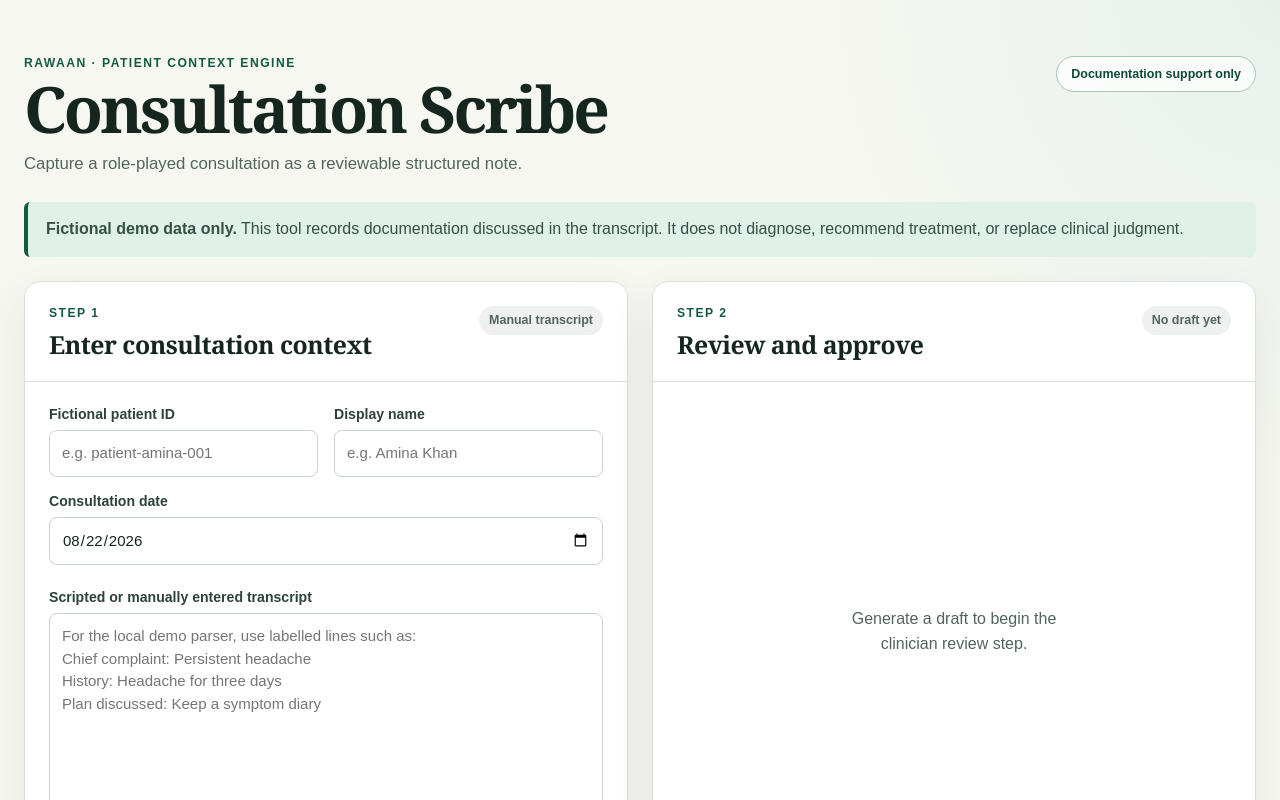
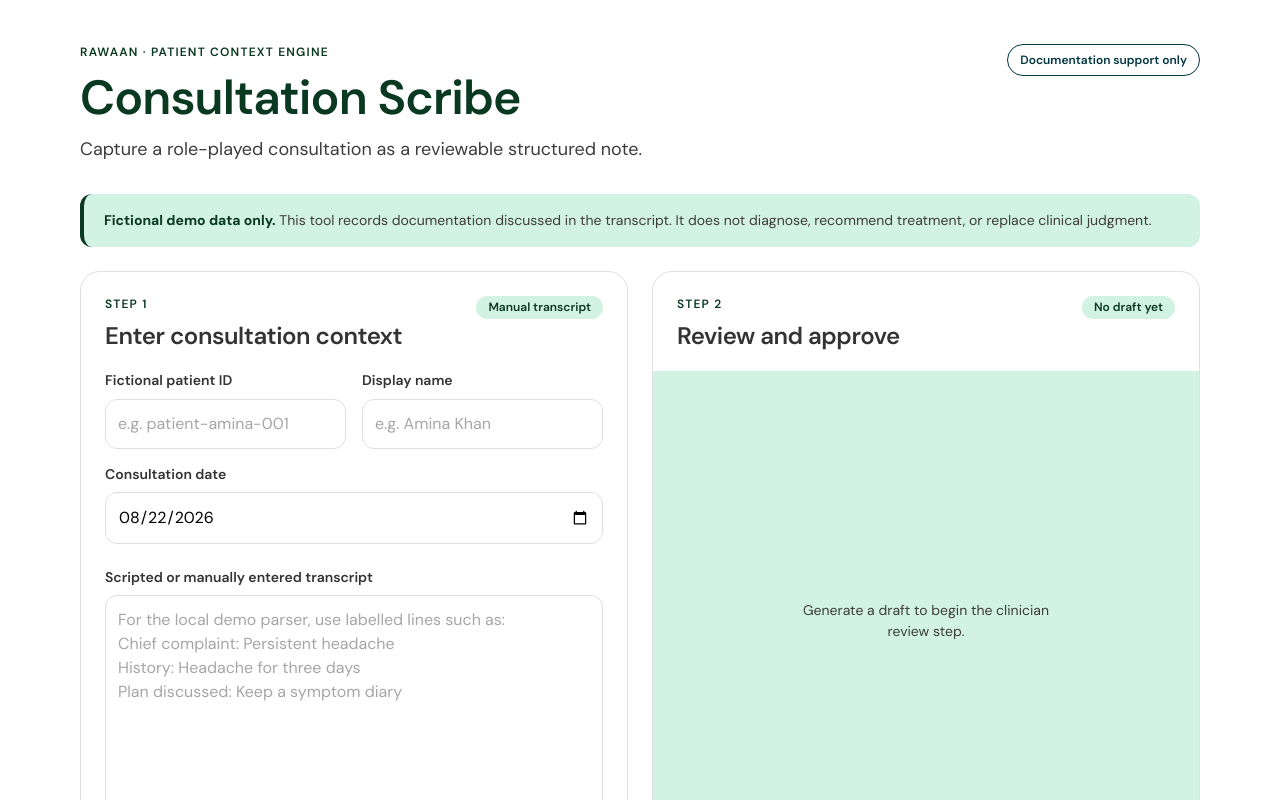
Before and after one commit to AmazingDude/rawaan, a Next.js app: page / in a window 1280 px wide. Shown: the top 800 px of the page. Built offline with nearby package versions, Linux system fonts and the light colour scheme.

Commit message:
style: apply Rawaan design system to Scribe UI

```diff
--- a/app/components/scribe-workspace.tsx
+++ b/app/components/scribe-workspace.tsx
@@ -133,14 +133,14 @@ export function ScribeWorkspace() {
         <div className="safety-label">Documentation support only</div>
       </header>
 
-      <section className="safety-notice" aria-label="Clinical safety notice">
+      <section className="safety-notice compliance-banner" aria-label="Clinical safety notice">
         <strong>Fictional demo data only.</strong> This tool records documentation
         discussed in the transcript. It does not diagnose, recommend treatment,
         or replace clinical judgment.
       </section>
 
       <section className="workspace-grid">
-        <section className="panel transcript-panel" aria-labelledby="transcript-title">
+        <section className="panel step-card transcript-panel" aria-labelledby="transcript-title">
           <div className="panel-heading">
             <div>
               <p className="step-label">STEP 1</p>
@@ -150,7 +150,7 @@ export function ScribeWorkspace() {
           </div>
 
           <div className="form-grid">
-            <label>
+            <label className="form-field">
               Fictional patient ID
               <input
                 value={form.patient_id}
@@ -158,7 +158,7 @@ export function ScribeWorkspace() {
                 placeholder="e.g. patient-amina-001"
               />
             </label>
-            <label>
+            <label className="form-field">
               Display name
               <input
                 value={form.patient_display_name}
@@ -168,7 +168,7 @@ export function ScribeWorkspace() {
                 placeholder="e.g. Amina Khan"
               />
             </label>
-            <label>
+            <label className="form-field">
               Consultation date
               <input
                 type="date"
@@ -180,7 +180,7 @@ export function ScribeWorkspace() {
             </label>
           </div>
 
-          <label className="transcript-field">
+          <label className="transcript-field form-field">
             Scripted or manually entered transcript
             <textarea
               value={form.transcript}
@@ -197,7 +197,7 @@ export function ScribeWorkspace() {
             </p>
             <button
               type="button"
-              className="primary-button"
+              className={draft ? "ghost-button" : "primary-button"}
               onClick={handleGenerate}
               disabled={isGenerating}
             >
@@ -206,7 +206,7 @@ export function ScribeWorkspace() {
           </div>
         </section>
 
-        <section className="panel review-panel" aria-labelledby="review-title">
+        <section className="panel step-card review-panel" aria-labelledby="review-title">
           <div className="panel-heading">
             <div>
               <p className="step-label">STEP 2</p>
@@ -222,7 +222,7 @@ export function ScribeWorkspace() {
           {draft ? (
             <div className="draft-fields">
               {textFields.map(({ field, label }) => (
-                <label key={field}>
+                <label key={field} className="note-field">
                   {label}
                   <textarea
                     value={draft[field]}
@@ -233,7 +233,10 @@ export function ScribeWorkspace() {
               ))}
 
               {listFields.map(({ field, label }) => (
-                <label key={field}>
+                <label
+                  key={field}
+                  className={`note-field ${field === "uncertainties" ? "is-uncertainties" : ""}`}
+                >
                   {label}
                   <textarea
                     value={draft[field].join("\n")}
@@ -256,7 +259,7 @@ export function ScribeWorkspace() {
                 </div>
                 <button
                   type="button"
-                  className="primary-button"
+                  className={approvedNote ? "ghost-button" : "primary-button"}
                   onClick={handleApprove}
                   disabled={isApproving || Boolean(approvedNote)}
                 >
--- a/app/globals.css
+++ b/app/globals.css
@@ -1,15 +1,44 @@
 :root {
-  --ink: #15251f;
-  --muted-ink: #53645e;
-  --paper: #f7f7f1;
-  --panel: #ffffff;
-  --line: #d9e0da;
-  --brand: #145a43;
-  --brand-strong: #0f4936;
-  --brand-soft: #e0f1e7;
-  --amber-soft: #fff2d6;
-  --amber-ink: #845800;
-  --shadow: 0 18px 45px rgba(23, 49, 39, 0.08);
+  --color-canopy-green: #0a3922;
+  --color-coral-action: #ff643b;
+  --color-leaf-accent: #1dbf73;
+  --color-deep-teal: #003642;
+  --color-ink-black: #000000;
+  --color-charcoal: #333333;
+  --color-graphite: #3d3d3d;
+  --color-slate: #7a7a7a;
+  --color-ash: #a6a6a6;
+  --color-frost-gray: #e0e0e0;
+  --color-mint-wash: #d2f2e3;
+  --color-sky-wash: #ccf0f8;
+  --color-sage-wash: #e4f7ee;
+  --color-peach-wash: #ffede8;
+  --color-lilac-wash: #fdf0ff;
+  --color-cream: #faf7e8;
+  --color-paper-white: #ffffff;
+
+  --font-dm-sans: "DM Sans", ui-sans-serif, system-ui, -apple-system, "Segoe UI", sans-serif;
+  --text-caption: 12px;
+  --text-body-sm: 14px;
+  --text-body: 16px;
+  --text-body-lg: 18px;
+  --text-subheading: 20px;
+  --text-heading-sm: 24px;
+  --text-heading: 32px;
+  --text-heading-lg: 48px;
+  --text-display: 64px;
+
+  --spacing-unit: 4px;
+  --page-max-width: 1120px;
+  --section-gap: 48px;
+  --card-padding: 24px;
+  --element-gap: 8px;
+
+  --radius-icons: 8px;
+  --radius-inputs: 12px;
+  --radius-cards: 20px;
+  --radius-buttons: 40px;
+  --radius-pills: 9999px;
 }
 
 * {
@@ -17,16 +46,18 @@
 }
 
 html {
-  background: var(--paper);
+  background: var(--color-paper-white);
 }
 
 body {
+  min-width: 320px;
   margin: 0;
-  color: var(--ink);
-  background:
-    radial-gradient(circle at top right, #e7f1eb 0, transparent 30rem),
-    var(--paper);
-  font-family: Arial, Helvetica, sans-serif;
+  color: var(--color-ink-black);
+  background: var(--color-paper-white);
+  font-family: var(--font-dm-sans);
+  font-size: var(--text-body);
+  line-height: 1.38;
+  text-rendering: optimizeLegibility;
 }
 
 button,
@@ -41,30 +72,15 @@ button {
 
 button:disabled {
   cursor: not-allowed;
-  opacity: 0.65;
+  opacity: 0.58;
 }
 
-.page-shell {
-  width: min(1440px, calc(100% - 48px));
-  margin: 0 auto;
-  padding: 56px 0 72px;
-}
-
-.hero {
-  display: flex;
-  align-items: flex-start;
-  justify-content: space-between;
-  gap: 24px;
-  margin-bottom: 24px;
-}
-
-.eyebrow,
-.step-label {
-  margin: 0;
-  color: var(--brand);
-  font-size: 0.76rem;
-  font-weight: 800;
-  letter-spacing: 0.12em;
+button:focus-visible,
+input:focus-visible,
+textarea:focus-visible,
+summary:focus-visible {
+  outline: 3px solid color-mix(in srgb, var(--color-leaf-accent) 42%, transparent);
+  outline-offset: 3px;
 }
 
 h1,
@@ -73,54 +89,86 @@ p {
   margin-top: 0;
 }
 
+.page-shell {
+  width: min(var(--page-max-width), calc(100% - 48px));
+  margin: 0 auto;
+  padding: 28px 0 56px;
+}
+
+.hero {
+  display: flex;
+  align-items: flex-start;
+  justify-content: space-between;
+  gap: 24px;
+  padding: 16px 0 32px;
+}
+
+.eyebrow,
+.step-label {
+  margin: 0;
+  color: var(--color-canopy-green);
+  font-size: var(--text-caption);
+  font-weight: 600;
+  letter-spacing: 0.1em;
+}
+
 h1 {
-  max-width: 700px;
-  margin: 8px 0 12px;
-  font-family: Georgia, "Times New Roman", serif;
-  font-size: clamp(2.45rem, 5vw, 4.75rem);
-  line-height: 0.96;
-  letter-spacing: -0.045em;
+  max-width: 720px;
+  margin: 10px 0 12px;
+  color: var(--color-canopy-green);
+  font-size: clamp(2rem, 5vw, var(--text-heading-lg));
+  font-weight: 600;
+  letter-spacing: -0.019em;
+  line-height: 1.14;
 }
 
 h2 {
   margin: 7px 0 0;
-  font-family: Georgia, "Times New Roman", serif;
-  font-size: 1.55rem;
-  letter-spacing: -0.02em;
+  color: var(--color-charcoal);
+  font-size: var(--text-heading-sm);
+  font-weight: 600;
+  letter-spacing: -0.019em;
+  line-height: 1.3;
 }
 
 .hero-copy {
   max-width: 620px;
   margin-bottom: 0;
-  color: var(--muted-ink);
-  font-size: 1.05rem;
-  line-height: 1.6;
+  color: var(--color-graphite);
+  font-size: var(--text-body-lg);
+  line-height: 1.4;
 }
 
 .safety-label,
 .status-chip {
-  border-radius: 999px;
-  font-size: 0.78rem;
-  font-weight: 800;
-  line-height: 1;
+  border-radius: var(--radius-pills);
+  font-size: var(--text-caption);
+  font-weight: 600;
+  line-height: 1.2;
   white-space: nowrap;
 }
 
 .safety-label {
-  padding: 11px 14px;
-  border: 1px solid #a4c9b5;
-  color: var(--brand-strong);
-  background: rgba(255, 255, 255, 0.75);
+  padding: 8px 12px;
+  border: 1px solid var(--color-deep-teal);
+  color: var(--color-deep-teal);
+  background: var(--color-paper-white);
 }
 
-.safety-notice {
+.compliance-banner {
   margin-bottom: 24px;
-  padding: 15px 18px;
-  border-left: 4px solid var(--brand);
-  border-radius: 6px;
-  color: #345047;
-  background: var(--brand-soft);
-  line-height: 1.55;
+  padding: 16px 20px;
+  border-left: 4px solid var(--color-canopy-green);
+  border-radius: var(--radius-inputs);
+  color: var(--color-graphite);
+  background: var(--color-mint-wash);
+  font-size: var(--text-body-sm);
+  line-height: 1.5;
+}
+
+.compliance-banner strong {
+  color: var(--color-canopy-green);
+  font-weight: 700;
 }
 
 .workspace-grid {
@@ -131,11 +179,12 @@ h2 {
 }
 
 .panel {
-  overflow: hidden;
-  border: 1px solid var(--line);
-  border-radius: 16px;
-  background: var(--panel);
-  box-shadow: var(--shadow);
+  background: var(--color-paper-white);
+}
+
+.step-card {
+  border: 1px solid var(--color-frost-gray);
+  border-radius: var(--radius-cards);
 }
 
 .panel-heading {
@@ -143,61 +192,72 @@ h2 {
   align-items: flex-start;
   justify-content: space-between;
   gap: 16px;
-  padding: 24px 24px 20px;
-  border-bottom: 1px solid var(--line);
+  padding: var(--card-padding) var(--card-padding) 20px;
 }
 
 .status-chip {
-  padding: 8px 10px;
+  padding: 4px 12px;
 }
 
 .status-chip.neutral {
-  color: var(--muted-ink);
-  background: #eef1ef;
+  color: var(--color-canopy-green);
+  background: var(--color-mint-wash);
 }
 
 .status-chip.draft {
-  color: var(--amber-ink);
-  background: var(--amber-soft);
+  color: var(--color-canopy-green);
+  background: var(--color-mint-wash);
 }
 
 .form-grid,
 .transcript-field,
 .draft-fields {
-  padding: 24px;
+  padding: 0 var(--card-padding) var(--card-padding);
 }
 
 .form-grid {
   display: grid;
   grid-template-columns: 1fr 1fr;
   gap: 16px;
-  padding-bottom: 0;
 }
 
 .form-grid label:last-child {
   grid-column: 1 / -1;
 }
 
-label {
+.form-field,
+.note-field {
   display: grid;
-  gap: 8px;
-  color: #2e423a;
-  font-size: 0.88rem;
-  font-weight: 750;
+  gap: var(--element-gap);
+  color: var(--color-charcoal);
+  font-size: var(--text-body-sm);
+  font-weight: 600;
+  line-height: 1.38;
+}
+
+.transcript-field {
+  display: grid;
+  gap: var(--element-gap);
 }
 
 input,
 textarea {
   width: 100%;
-  border: 1px solid #c8d3cc;
-  border-radius: 8px;
-  padding: 11px 12px;
-  color: var(--ink);
-  background: #fff;
-  font-size: 0.94rem;
+  border: 1px solid var(--color-frost-gray);
+  border-radius: var(--radius-inputs);
+  padding: 12px;
+  color: var(--color-ink-black);
+  background: var(--color-paper-white);
+  font-size: var(--text-body);
   font-weight: 400;
   line-height: 1.5;
-  transition: border-color 0.15s ease, box-shadow 0.15s ease;
+  transition: border-color 180ms ease, background-color 180ms ease;
+}
+
+input::placeholder,
+textarea::placeholder {
+  color: var(--color-ash);
+  opacity: 1;
 }
 
 textarea {
@@ -206,9 +266,9 @@ textarea {
 
 input:focus,
 textarea:focus {
+  border-color: var(--color-leaf-accent);
+  background: var(--color-sage-wash);
   outline: none;
-  border-color: var(--brand);
-  box-shadow: 0 0 0 3px rgba(20, 90, 67, 0.14);
 }
 
 .panel-footer,
@@ -217,66 +277,110 @@ textarea:focus {
   align-items: center;
   justify-content: space-between;
   gap: 18px;
-  padding: 18px 24px 24px;
+  padding: 20px var(--card-padding) var(--card-padding);
 }
 
 .panel-footer {
-  border-top: 1px solid var(--line);
+  background: var(--color-cream);
+  border-radius: 0 0 var(--radius-cards) var(--radius-cards);
 }
 
 .source-note,
 .approval-bar p {
   margin: 0;
-  color: var(--muted-ink);
-  font-size: 0.83rem;
-  line-height: 1.5;
+  color: var(--color-graphite);
+  font-size: var(--text-body-sm);
+  line-height: 1.45;
+}
+
+.primary-button,
+.ghost-button {
+  flex: 0 0 auto;
+  border-radius: var(--radius-buttons);
+  padding: 12px 24px;
+  font-size: var(--text-body);
+  line-height: 1.2;
+  transition: background-color 180ms ease, border-color 180ms ease, color 180ms ease;
 }
 
 .primary-button {
-  flex: 0 0 auto;
-  border: 0;
-  border-radius: 8px;
-  padding: 12px 16px;
-  color: #fff;
-  background: var(--brand);
-  font-weight: 800;
-  transition: background 0.15s ease, transform 0.15s ease;
+  border: 1px solid var(--color-coral-action);
+  color: var(--color-paper-white);
+  background: var(--color-coral-action);
+  font-weight: 600;
 }
 
 .primary-button:hover:not(:disabled) {
-  background: var(--brand-strong);
-  transform: translateY(-1px);
+  border-color: var(--color-canopy-green);
+  background: var(--color-canopy-green);
+}
+
+.primary-button:active:not(:disabled) {
+  background: var(--color-deep-teal);
+}
+
+.ghost-button {
+  border: 1px solid var(--color-ink-black);
+  color: var(--color-ink-black);
+  background: transparent;
+  font-weight: 500;
+}
+
+.ghost-button:hover:not(:disabled) {
+  border-color: var(--color-canopy-green);
+  color: var(--color-canopy-green);
+  background: var(--color-mint-wash);
 }
 
 .message {
-  margin: 18px 24px 0;
-  padding: 12px 14px;
-  border-radius: 8px;
-  color: #24473a;
-  background: #e8f4ed;
-  font-size: 0.9rem;
+  margin: 0 var(--card-padding) 20px;
+  padding: 14px 16px;
+  border-left: 4px solid var(--color-canopy-green);
+  border-radius: var(--radius-inputs);
+  color: var(--color-canopy-green);
+  background: var(--color-mint-wash);
+  font-size: var(--text-body-sm);
   line-height: 1.45;
 }
 
 .draft-fields {
   display: grid;
-  gap: 17px;
+  gap: 16px;
+}
+
+.note-field {
+  padding: 20px;
+  border: 1px solid var(--color-frost-gray);
+  border-radius: 16px;
+  background: var(--color-paper-white);
+}
+
+.note-field.is-uncertainties {
+  background: var(--color-peach-wash);
+  border-color: color-mix(in srgb, var(--color-coral-action) 34%, var(--color-frost-gray));
+}
+
+.note-field.is-uncertainties textarea {
+  background: var(--color-paper-white);
 }
 
 .transcript-provenance {
-  padding: 14px;
-  border: 1px solid var(--line);
-  border-radius: 8px;
-  color: var(--muted-ink);
-  background: #fbfcfa;
-  font-size: 0.88rem;
+  padding: 16px 20px;
+  border-radius: var(--radius-inputs);
+  color: var(--color-graphite);
+  background: var(--color-lilac-wash);
+  font-size: var(--text-body-sm);
   line-height: 1.55;
 }
 
 .transcript-provenance summary {
-  color: var(--ink);
+  color: var(--color-charcoal);
   cursor: pointer;
-  font-weight: 800;
+  font-weight: 600;
+}
+
+.transcript-provenance summary:hover {
+  color: var(--color-canopy-green);
 }
 
 .transcript-provenance p {
@@ -285,14 +389,17 @@ textarea:focus {
 }
 
 .approval-bar {
-  margin: 2px -24px -24px;
-  border-top: 1px solid var(--line);
-  background: #fafcf9;
+  margin: 4px -24px -24px;
+  background: var(--color-sage-wash);
+  border-radius: 0 0 var(--radius-cards) var(--radius-cards);
 }
 
 .approval-bar strong {
   display: block;
   margin-bottom: 3px;
+  color: var(--color-canopy-green);
+  font-size: var(--text-body-sm);
+  font-weight: 700;
 }
 
 .empty-state {
@@ -300,28 +407,44 @@ textarea:focus {
   min-height: 500px;
   place-items: center;
   padding: 32px;
-  color: var(--muted-ink);
+  color: var(--color-graphite);
+  background: var(--color-mint-wash);
+  border-radius: 0 0 var(--radius-cards) var(--radius-cards);
   text-align: center;
 }
 
 .empty-state p {
   max-width: 260px;
   margin: 0;
+  font-size: var(--text-body-sm);
   line-height: 1.55;
 }
 
 .success-card {
   margin: 0 24px 24px;
-  padding: 15px;
-  border: 1px solid #aad1b9;
-  border-radius: 8px;
-  color: #23503b;
-  background: #edf8f1;
+  padding: 16px 20px;
+  border-radius: var(--radius-inputs);
+  color: var(--color-canopy-green);
+  background: var(--color-sage-wash);
+}
+
+.success-card strong {
+  color: var(--color-leaf-accent);
+  font-weight: 700;
 }
 
 .success-card p {
   margin: 6px 0 0;
-  font-size: 0.85rem;
+  font-size: var(--text-body-sm);
+}
+
+@media (prefers-reduced-motion: reduce) {
+  *,
+  *::before,
+  *::after {
+    scroll-behavior: auto !important;
+    transition-duration: 0.01ms !important;
+  }
 }
 
 @media (max-width: 900px) {
@@ -336,8 +459,8 @@ textarea:focus {
 
 @media (max-width: 620px) {
   .page-shell {
-    width: min(100% - 28px, 1440px);
-    padding: 30px 0 48px;
+    width: min(100% - 28px, var(--page-max-width));
+    padding: 16px 0 40px;
   }
 
   .hero,
@@ -360,7 +483,8 @@ textarea:focus {
     grid-column: auto;
   }
 
-  .primary-button {
+  .primary-button,
+  .ghost-button {
     width: 100%;
   }
 }
--- a/app/layout.tsx
+++ b/app/layout.tsx
@@ -1,7 +1,14 @@
 import type { Metadata } from "next";
+import { DM_Sans } from "next/font/google";
 import type { ReactNode } from "react";
 
 import "./globals.css";
+
+const dmSans = DM_Sans({
+  subsets: ["latin"],
+  variable: "--font-dm-sans",
+  weight: ["400", "500", "600", "700"],
+});
 
 export const metadata: Metadata = {
   description: "Documentation-only consultation note capture for fictional demo patients.",
@@ -13,7 +20,7 @@ export default function RootLayout({
 }: Readonly<{ children: ReactNode }>) {
   return (
     <html lang="en">
-      <body>{children}</body>
+      <body className={dmSans.variable}>{children}</body>
     </html>
   );
 }
--- a/eslint.config.mjs
+++ b/eslint.config.mjs
@@ -9,6 +9,7 @@ export default defineConfig([
     ".agents/**",
     ".claude/**",
     ".next/**",
+    "inspo/**",
     "node_modules/**",
     "coverage/**",
   ]),
```
Also changed, not shown: plans/2026-08-23-scribe-ui-restyle.md (added, +29 -0 lines), 1 other file (tests, documents, lock files or other folders).
